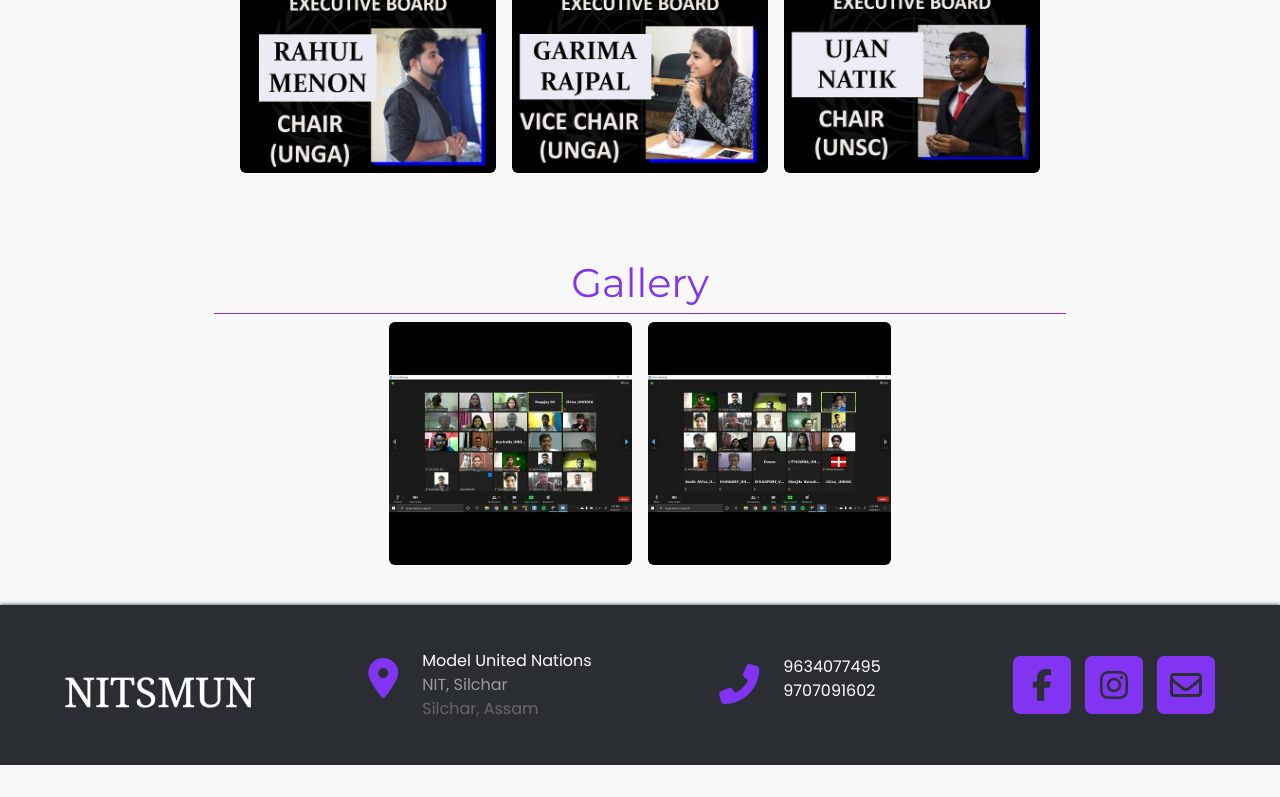
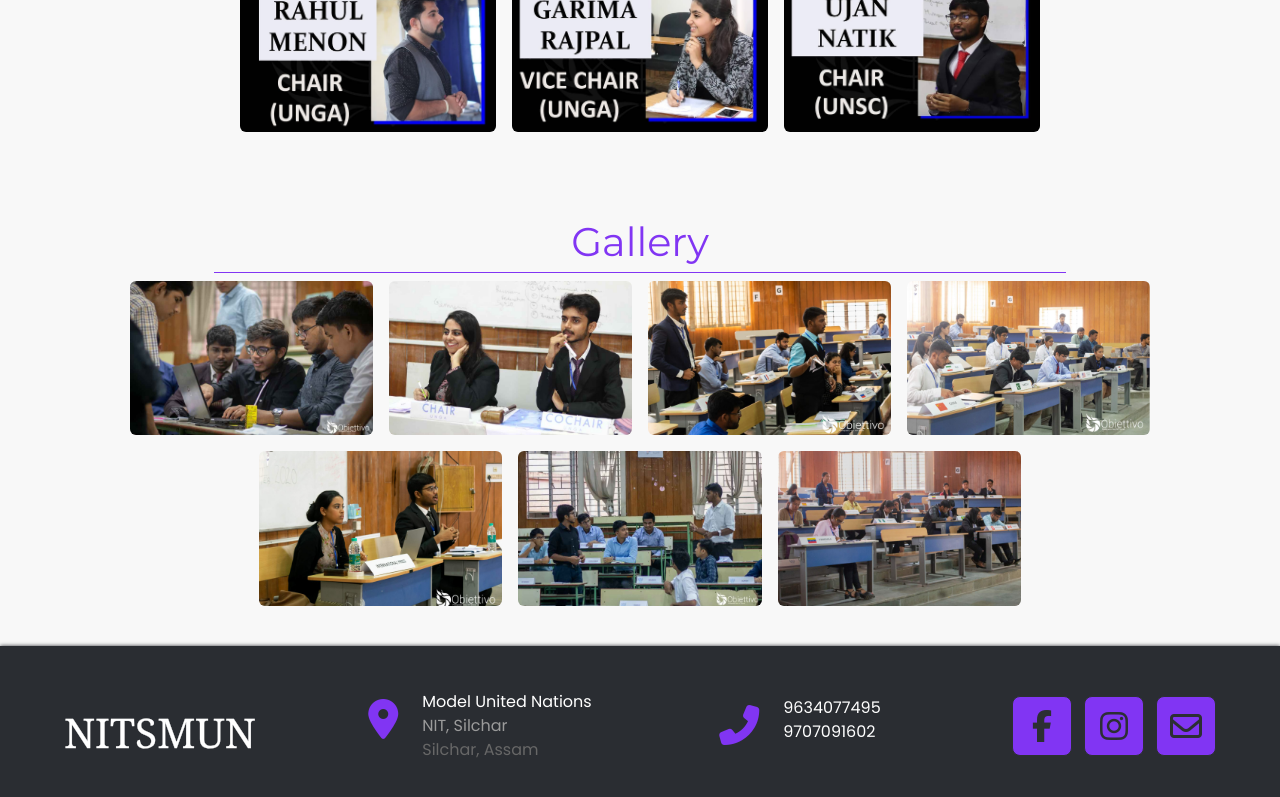
Before and after one commit to nitsmun/nitsmun2021-22, a React (Create React App) app: page /events/annual-conference in a window 1280 px wide. Shown: the part 2000-2797 px from the top of the page. Before the commit the page ends 2765 px from the top, so only its background shows below. Built offline with nearby package versions, Linux system fonts and the light colour scheme.

Commit message:
Made event changes

```diff
--- a/src/App.js
+++ b/src/App.js
@@ -102,7 +102,7 @@ function App() {
             {/*MUN U18 Conference*/}
             <Route exact path="/events/mun-u18">
             <MunU18
-              title="MUN Under 18 Edition - NITS MUN"
+              title="NITSMUN Junior MUN - NITS MUN"
             />
             </Route>
 
--- a/src/components/Events.jsx
+++ b/src/components/Events.jsx
@@ -6,6 +6,11 @@ import Loading from "./Loading";
 
 // *CSS*
 import "./Events.css";
+
+//TODO: Remove this function and make images as links
+let imgOpen = (e) => {
+  window.open(e.target.src, '_blank');
+}
 
 const Events = (props) => {
 
@@ -47,8 +52,8 @@ const Events = (props) => {
             <React.Fragment key={year.title}>
               <h3 className="event-exec-board-title">{year.title}</h3>
               {year.images.map((image, imgIndex) =>
-                <img loading="lazy" key={`Event ${imgIndex}`} src={image} alt={`Event ${imgIndex}`} />
-                )}
+                <img loading="lazy" onClick={imgOpen} key={`Event ${imgIndex}`} src={image} alt={`Event ${imgIndex}`} />
+              )}
             </React.Fragment>
           )}
         </div>
@@ -57,7 +62,7 @@ const Events = (props) => {
           {galleryImgs && <div className="gallery-title">Gallery</div>}
           <div className="gallery-img-ctnr">
             {galleryImgs && galleryImgs.map((image, imageIndex) =>
-              <img loading="lazy" key={`Gallery ${imageIndex}`} src={image} alt={`Gallery ${imageIndex}`} />
+              <img loading="lazy" onClick={imgOpen} key={`Gallery ${imageIndex}`} src={image} alt={`Gallery ${imageIndex}`} />
             )}
           </div>
         </div>
--- a/src/components/Navbar.jsx
+++ b/src/components/Navbar.jsx
@@ -84,7 +84,7 @@ const Navbar = () => {
               <Link to="/events/annual-conference" className="dropdown-itm scroll-top mob-nav-close">Annual Conference</Link>
               <Link to="/events/global-voices-mun" className="dropdown-itm scroll-top mob-nav-close">Global Voices MUN</Link>
               <Link to="/events/mock-mun" className="dropdown-itm scroll-top mob-nav-close">Mock MUNs</Link>
-              <Link to="/events/mun-u18" className="dropdown-itm scroll-top mob-nav-close">NITSMUN Under 18 Edition</Link>
+              <Link to="/events/mun-u18" className="dropdown-itm scroll-top mob-nav-close">NITSMUN Junior MUN</Link>
             </div>
           </span>
 
--- a/src/components/screens/AnnualConference.jsx
+++ b/src/components/screens/AnnualConference.jsx
@@ -15,7 +15,7 @@ const AnnualConference = (props) => {
     <Events
       title="Annual Conference"
       bgpic="/img/annualConf.jpeg"
-      date="TBA"
+      date={null}
 
       eventDetails= {[
         `NITSMUN has been organising its annual conference each year as a module under the cultural fest of
@@ -53,8 +53,13 @@ const AnnualConference = (props) => {
       }
 
       galleryImgs={[
-        "/img/2020AC1.jpg",
-        "/img/2020AC2.jpg",
+        "/img/Carousel1.jpg",
+        "/img/Carousel2.jpg",
+        "/img/Carousel3.jpg",
+        "/img/Carousel4.jpg",
+        "/img/Carousel5.jpg",
+        "/img/Carousel6.jpg",
+        "/img/Carousel7.jpg",
       ]}
 
       applyBtnLink="/apply"
--- a/src/components/screens/GlobalVoicesMun.jsx
+++ b/src/components/screens/GlobalVoicesMun.jsx
@@ -15,7 +15,7 @@ const GlobalVoicesMun = (props) => {
     <Events
       title="Global Voices MUN"
       bgpic="/img/annualConf.jpeg"
-      date="TBA"
+      date={null}
 
       eventDetails= {[
         `NITSMUN has a strong international presence, with delegates from Singapore, Malaysia, and other nations attending the conferences. NITSMUN collaborated with The DAIS and many other MUN societies from across the country to host the 3rd conference of Global Voices MUN from November 21, 2020, to December 20, 2020, to commemorate The United Nations' 75th anniversary. The GVMUN program lasted a month and included a variety of conferences and free workshops.`,
--- a/src/components/screens/MockMun.jsx
+++ b/src/components/screens/MockMun.jsx
@@ -15,7 +15,7 @@ const MockMun = (props) => {
     <Events
       title="Mock MUNs"
       bgpic="/img/annualConf.jpeg"
-      date="TBA"
+      date={null}
 
       eventDetails= {[
         `Each year, NITSMUN conducts about one to two Mock MUN conferences for the freshmen to get
--- a/src/components/screens/MunU18.jsx
+++ b/src/components/screens/MunU18.jsx
@@ -13,7 +13,7 @@ const MunU18 = (props) => {
 
   return (
     <Events
-      title="NITSMUN Under 18 Edition"
+      title="NITSMUN Junior MUN"
       bgpic="/img/annualConf.jpeg"
       date="October 16, 2021"
 
```
